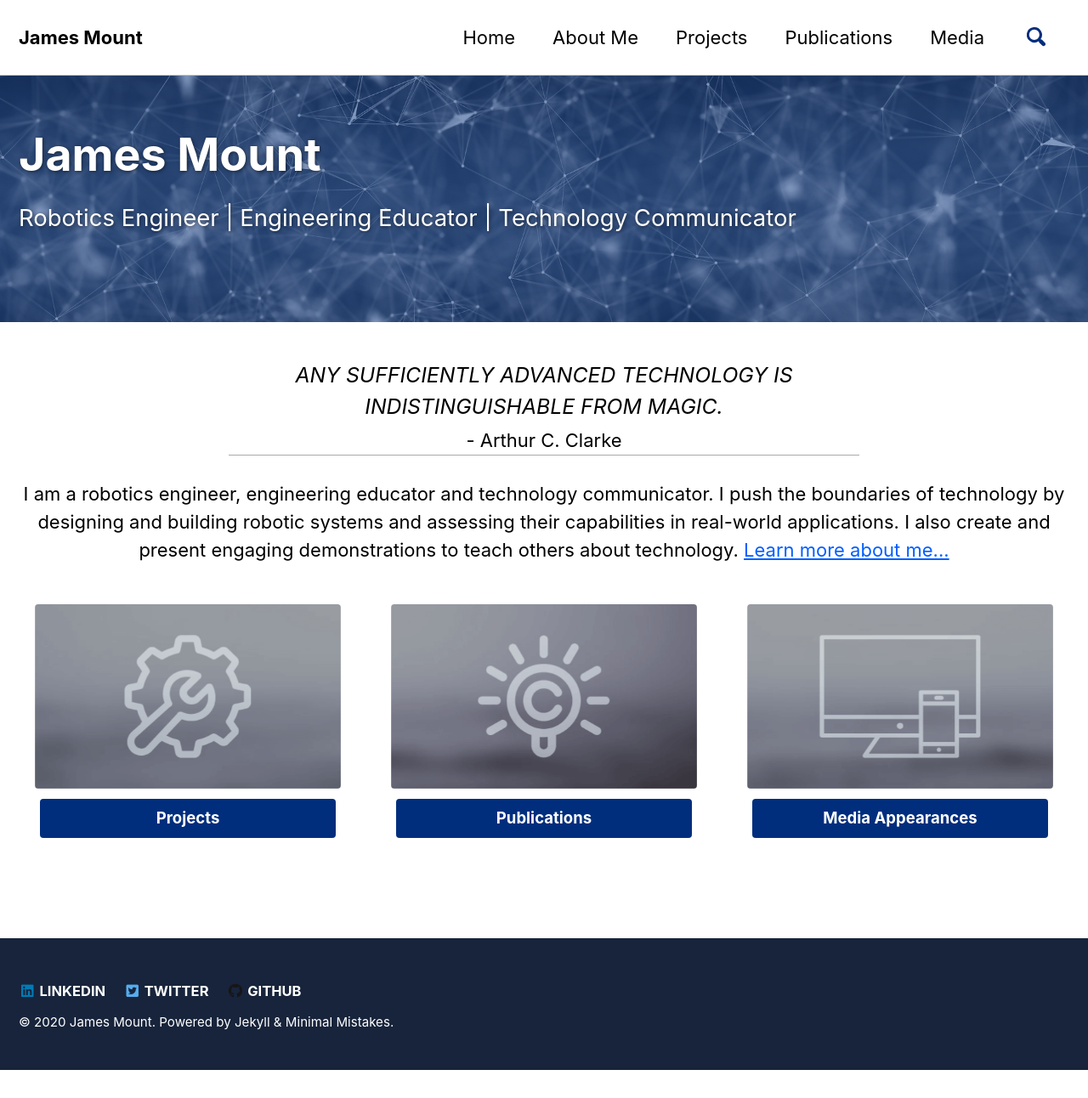
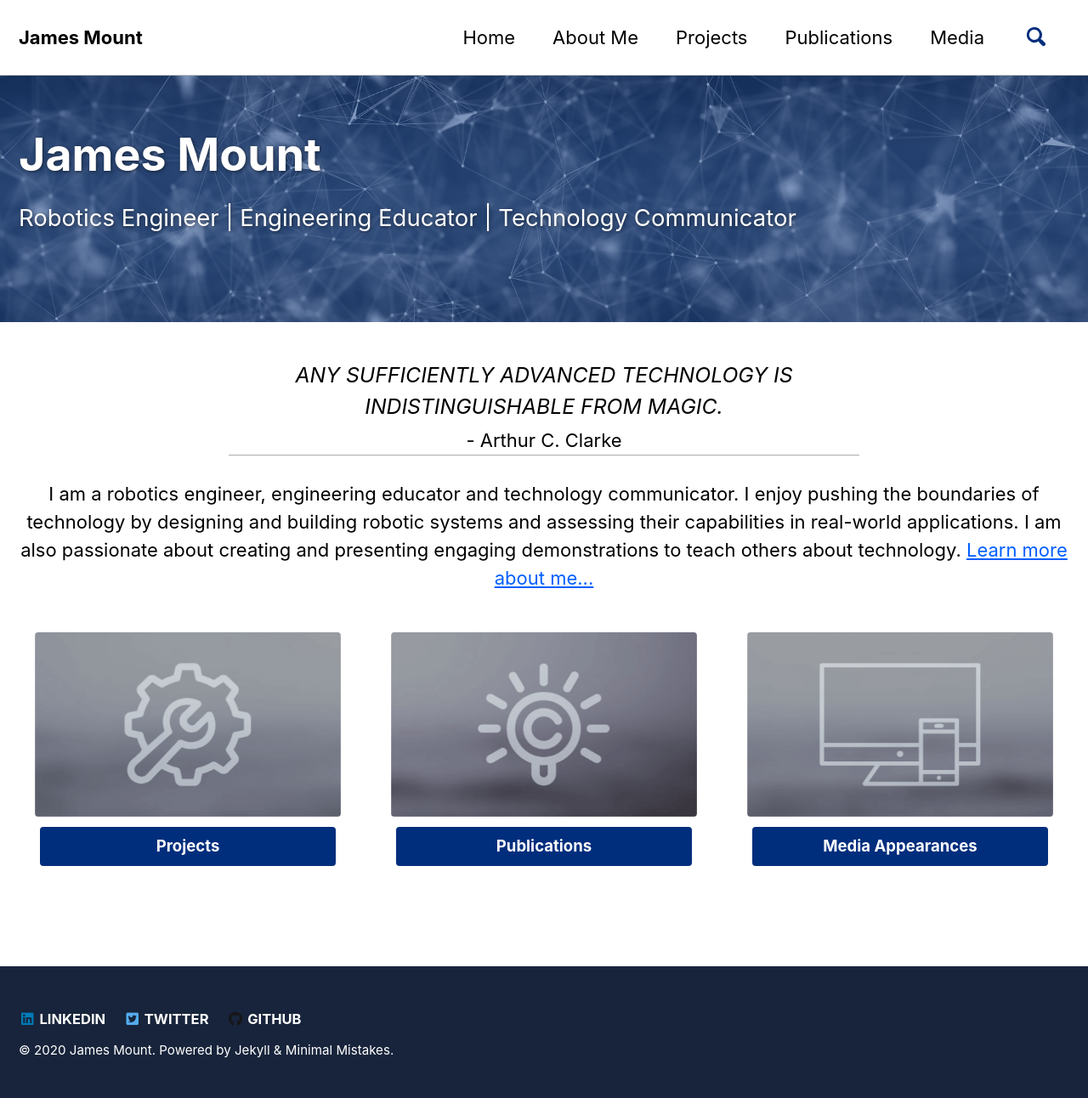
Before and after one commit to doriantsai/doriantsai.github.io, a Jekyll site: the page built from _pages/home.md, in a window 1280 px wide. Shown: the whole page at 85% size. Built offline with Jekyll 4.4.1, drawn with Linux system fonts in a browser that asks for light colours; cached includes are drawn as plain includes; before the commit the page ends 1259 px from its top, so only the background shows below that.

Commit message:
Updated bio.

```diff
--- a/_pages/home.md
+++ b/_pages/home.md
@@ -38,7 +38,7 @@ feature_row:
 </div>
 
 <p style="text-align: center;">
-I am a robotics engineer, engineering educator and technology communicator. I push the boundaries of technology by designing and building robotic systems and assessing their capabilities in real-world applications. I also create and present engaging demonstrations to teach others about technology. <a href="/about_me/">Learn more about me...</a>
+I am a robotics engineer, engineering educator and technology communicator. I enjoy pushing the boundaries of technology by designing and building robotic systems and assessing their capabilities in real-world applications. I am also passionate about creating and presenting engaging demonstrations to teach others about technology. <a href="/about_me/">Learn more about me...</a>
 </p>
 
 {% include feature_row %}
```
Also changed, not shown: JM_Bios.md (added, +19 -0 lines).
